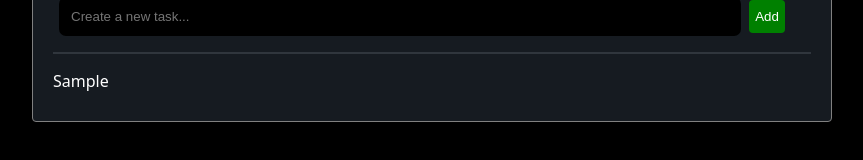
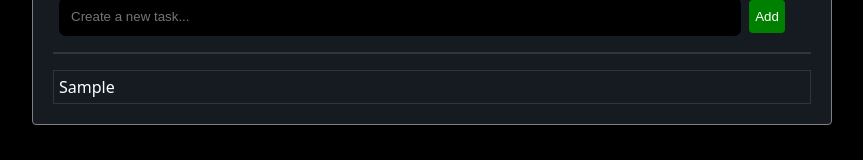
Before and after one commit to PARAS-KALURA/github-task, a React (Vite) app: page / in a window 1280 px wide. Both pictures are taken after typing "Sample" into the empty fields and a click on the button "Add". Shown: the part 139-299 px from the top of the page, without its empty margins (208-1071 px from the left). Built offline with nearby package versions, Linux system fonts and the light colour scheme.

Commit message:
UI of ul

```diff
--- a/src/App.jsx
+++ b/src/App.jsx
@@ -124,13 +124,17 @@ onKeyDown={(e) => {
 <ul
 style={{
   listStyle: "none",
-
-  paddingBottom: "9px",
+  display: "flex",
+  flexDirection: "column",
   marginTop: "16px",
 }}
 >
   {tasks.map((task,index) => {
    return <li
+   style={{
+    border: "1px solid #30363d",
+    padding: "5px",
+   }}
    key={index} >{task}</li>
   })}
 </ul>
```
